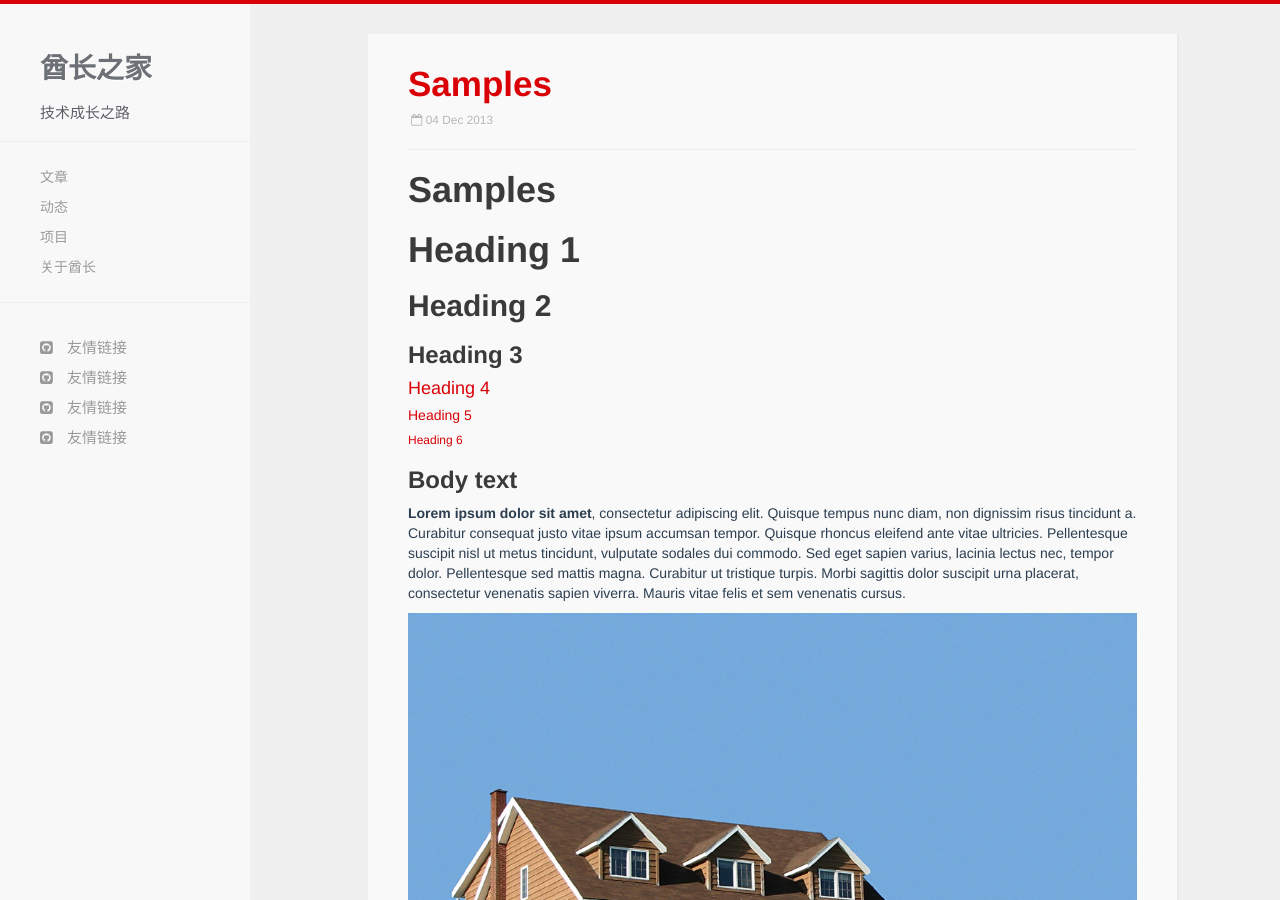
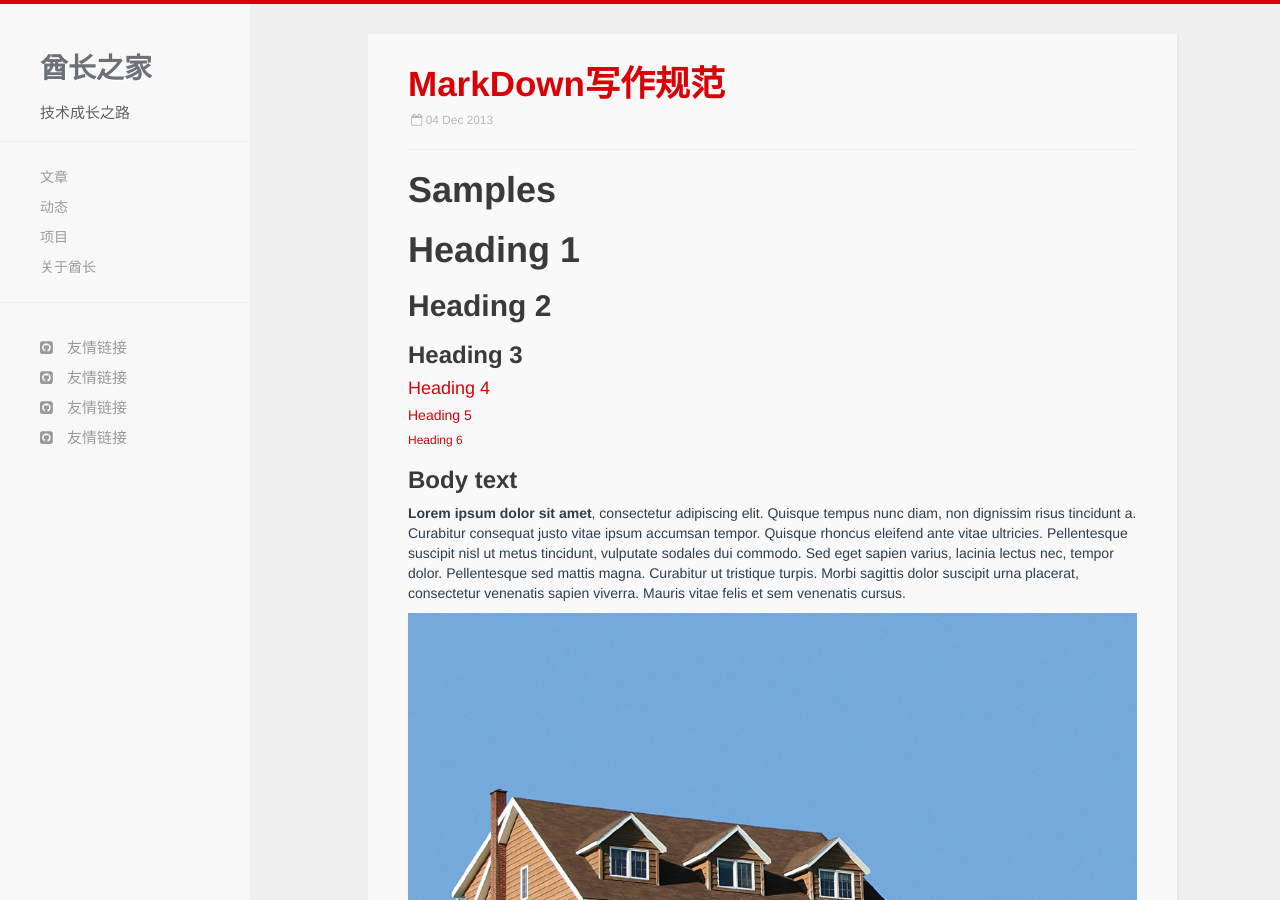
Before and after one commit to big-chief/big-chief.github.io, a Jekyll site: the page built from _posts/2013-12-04-Samples.markdown, in a window 1280 px wide and 900 px high. Built offline with Jekyll 4.4.1, drawn with Linux system fonts in a browser that asks for light colours; nearby versions of some CDN libraries; Markdown is read by kramdown in place of the engine named in the settings; comment, search, counter and statistics services are not loaded.

Commit message:
no message

```diff
--- a/_posts/2013-12-04-Samples.markdown
+++ b/_posts/2013-12-04-Samples.markdown
@@ -1,5 +1,5 @@
 ---
-title: Samples
+title: MarkDown写作规范
 ---
 
 # Samples
```
